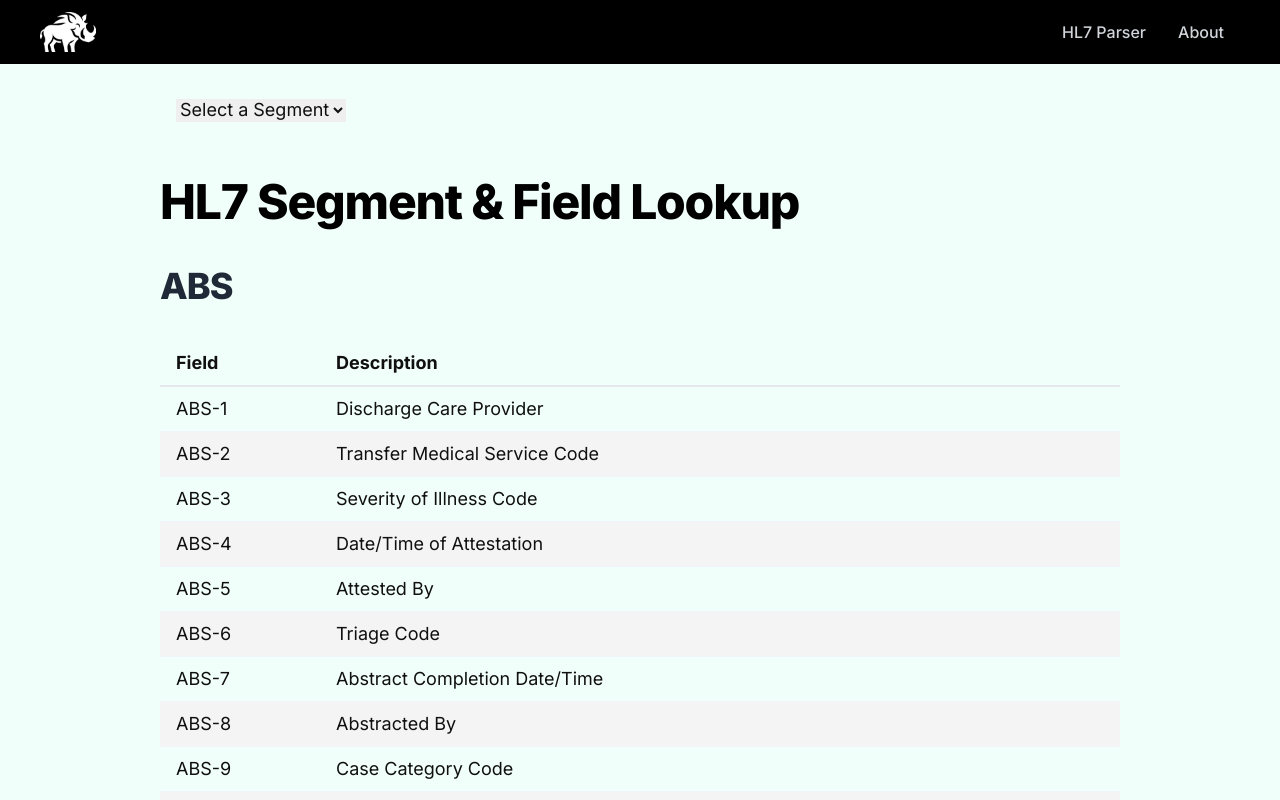
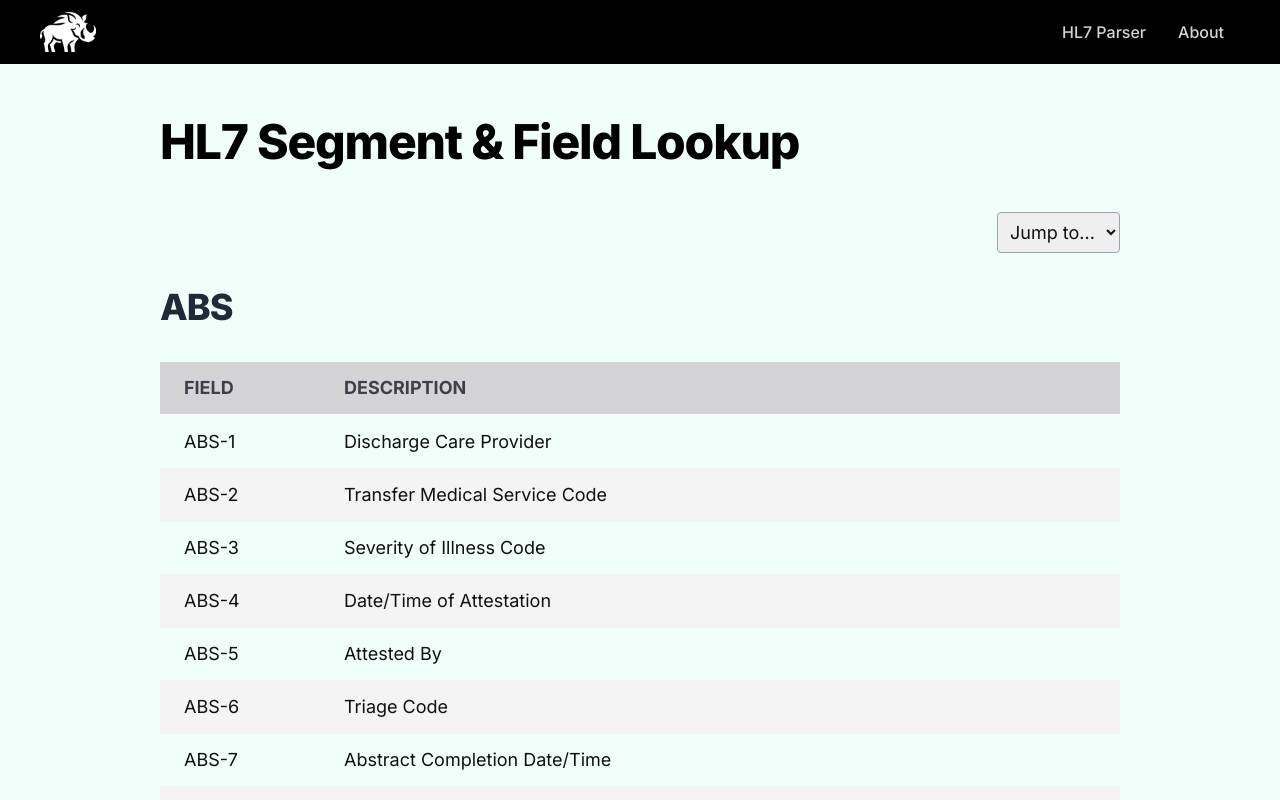
Before and after one commit to kyleholgate/parse-hog-next, a Next.js app: page /hl7/lookup in a window 1280 px wide. Shown: the top 800 px of the page. Built offline with nearby package versions, Linux system fonts and the light colour scheme.

Commit message:
HL7 lookup work, heading props, hover segment jupmer

```diff
--- a/app/components/ui/Heading.tsx
+++ b/app/components/ui/Heading.tsx
@@ -1,7 +1,13 @@
 import React from 'react';
 
+interface HeadingProps {
+    level: 1 | 2 | 3 | 4;
+    children: React.ReactNode;
+    [propName: string]: any; // Additional props
+}
+
 // where children is the text or React element to be displayed
-const Heading = ({ level, children, id }) => {
+const Heading: React.FC<HeadingProps> = ({ level, children, ...rest }) => {
     const baseStyle = "font-extrabold text-black tracking-tight leading-tight my-8";
     let HeadingTag = `h${level}`;
 
@@ -25,7 +31,7 @@ const Heading = ({ level, children, id }) => {
     }
     const attributes = {
         className: `${baseStyle} ${additionalStyle}`,
-        ...(id && { id }) // Add the id attribute if provided
+        ...rest
     };
 
     return React.createElement(HeadingTag, attributes, children);
--- a/app/globals.css
+++ b/app/globals.css
@@ -42,7 +42,6 @@ body {
 p {
   @apply text-lg text-gray-800 leading-relaxed my-3;
 }
-
 
 .segment {
   display: flex;
--- a/app/hl7/lookup/SegmentDropdown.tsx
+++ b/app/hl7/lookup/SegmentDropdown.tsx
@@ -10,7 +10,7 @@ const SegmentDropdown = () => {
         if (selectedSegment) {
             const element = document.getElementById(selectedSegment);
             if (element) {
-                element.scrollIntoView({ behavior: 'smooth' });
+                element.scrollIntoView({ behavior: 'smooth' }); // smooth scroll not working
             }
         }
     }, [selectedSegment]);
@@ -20,9 +20,9 @@ const SegmentDropdown = () => {
     };
 
     return (
-        <div className="sticky top-0 left-0 p-4 z-10">
-            <select onChange={handleSelectChange} value={selectedSegment}>
-                <option value="">Select a Segment</option>
+        <div className="sticky text-end top-0 right-0 pt-2 z-50">
+            <select className='p-2 border border-gray-400 rounded' onChange={handleSelectChange} value={selectedSegment}>
+                <option value="">Jump to...</option>
                 {Object.keys(hl7Fields).map(segment => (
                     <option key={segment} value={segment}>{segment}</option>
                 ))}
--- a/app/hl7/lookup/page.tsx
+++ b/app/hl7/lookup/page.tsx
@@ -8,35 +8,25 @@ export const metadata = {
 }
 
 export default function Page() {
-    const handleSelectChange = (e) => {
-        const selectedSegment = e.target.value;
-        if (selectedSegment) {
-            const element = document.getElementById(selectedSegment);
-            if (element) {
-                element.scrollIntoView({ behavior: 'smooth' });
-            }
-        }
-    };
-
     return (
         <div className="text-lg">
+            <Heading level={1}>HL7 Segment & Field Lookup</Heading>
             <SegmentDropdown />
-            <Heading level={1}>HL7 Segment & Field Lookup</Heading>
             {Object.entries(hl7Fields).map(([segment, fields]) => (
                 <div key={segment}>
                     <Heading level={2} id={segment}>{segment}</Heading>
-                    <table className="table-auto w-full">
-                        <thead>
+                    <table className="table-auto w-full text-start">
+                        <thead className="text-zinc-700 uppercase bg-zinc-300 px-6 py-3 border-b-2 border-zinc-50">
                             <tr>
-                                <th className="w-2/12 px-4 py-2 border-b-2 border-gray-200 text-start">Field</th>
-                                <th className="w-10/12 px-4 py-2 border-b-2 border-gray-200 text-start">Description</th>
+                                <th className="w-3/12 lg:w-2/12 px-6 py-3 text-start">Field</th>
+                                <th className="w-9/12 lg:w-10/12 px-6 py-3 text-start">Description</th>
                             </tr>
                         </thead>
                         <tbody>
                             {Object.entries(fields).map(([field, description]) => (
                                 <tr key={field} className="border-b border-slate-100 even:bg-zinc-100">
-                                    <td className="w-2/12 px-4 py-2">{segment}-{field}</td>
-                                    <td className="w-10/12 px-4 py-2">{description}</td>
+                                    <td className="w-2/12 px-6 py-3">{segment}-{field}</td>
+                                    <td className="w-10/12 px-6 py-3">{description}</td>
                                 </tr>
                             ))}
                         </tbody>
--- a/app/layout.tsx
+++ b/app/layout.tsx
@@ -23,7 +23,7 @@ export default function RootLayout({
     <html lang="en">
       <body className={`flex flex-col justify-between ${inter.variable} ${ibmPlexMono.variable} ${inter.className} min-h-screen`}>
         <Navbar />
-        <div id='pageContent' className='w-3/4 mx-auto mb-auto'>
+        <div id='pageContent' className='w-11/12 lg:w-3/4 mx-auto mb-auto'>
           {children}
         </div>
         <Footer />
```
Also changed, not shown: 1 other file (tests, documents, lock files or other folders).
